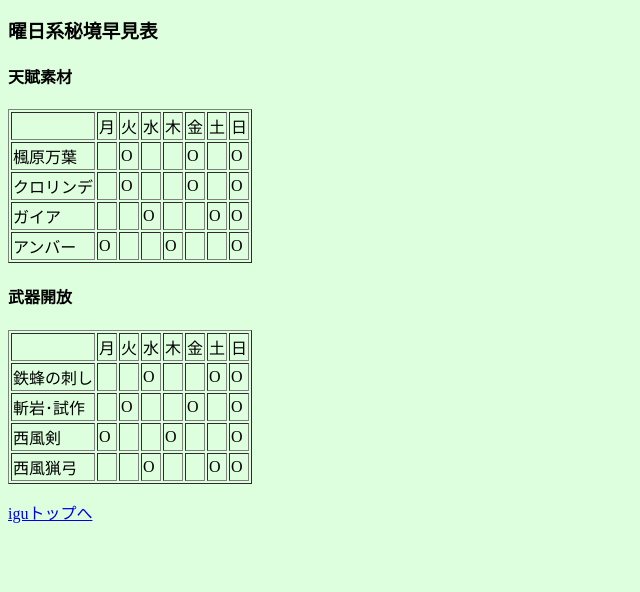
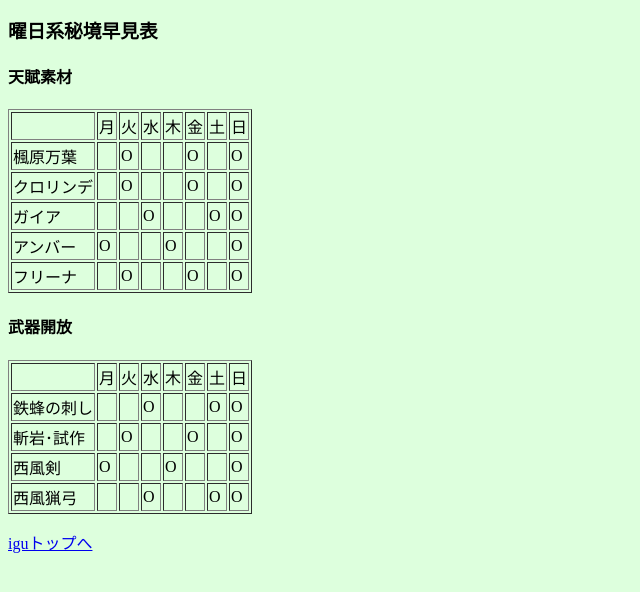
Before and after one commit to igu3256/igu3256.github.io, a plain HTML site: page game/genshin/index.html in a window 1280 px wide. Shown: the part 118-710 px from the top of the page, without its empty margins (0-640 px from the left). Drawn offline with Linux system fonts and the light colour scheme.

Commit message:
フリーナ追加...できてるはず

```diff
--- a/game/genshin/index.html
+++ b/game/genshin/index.html
@@ -1 +1 @@
-<title>原神のこと</title><body bgcolor=#ddffdd><h2>原神のこと</h2><table border=1><tr><td>UID(Asia)<td>889389449<tr><td>HoYoLAB<td><a href=http://hoyo.link/80GCFBAL?q=24E4nSA8AqZ>igu_3256</a></table><h3>曜日系秘境早見表</h3><h4>天賦素材</h4><table border=1><tr><td><td>月<td>火<td>水<td>木<td>金<td>土<td>日<tr><td>楓原万葉<td><td>O<td><td><td>O<td><td>O<tr><td>クロリンデ<td><td>O<td><td><td>O<td><td>O<tr><td>ガイア<td><td><td>O<td><td><td>O<td>O<tr><td>アンバー<td>O<td><td><td>O<td><td><td>O</table><h4>武器開放</h4><table border=1><tr><td><td>月<td>火<td>水<td>木<td>金<td>土<td>日<tr><td>鉄蜂の刺し<td><td><td>O<td><td><td>O<td>O<tr><td>斬岩･試作<td><td>O<td><td><td>O<td><td>O<tr><td>西風剣<td>O<td><td><td>O<td><td><td>O<tr><td>西風猟弓<td><td><td>O<td><td><td>O<td>O</table><p><a href=../../>iguトップへ
+<title>原神のこと</title><body bgcolor=#ddffdd><h2>原神のこと</h2><table border=1><tr><td>UID(Asia)<td>889389449<tr><td>HoYoLAB<td><a href=http://hoyo.link/80GCFBAL?q=24E4nSA8AqZ>igu_3256</a></table><h3>曜日系秘境早見表</h3><h4>天賦素材</h4><table border=1><tr><td><td>月<td>火<td>水<td>木<td>金<td>土<td>日<tr><td>楓原万葉<td><td>O<td><td><td>O<td><td>O<tr><td>クロリンデ<td><td>O<td><td><td>O<td><td>O<tr><td>ガイア<td><td><td>O<td><td><td>O<td>O<tr><td>アンバー<td>O<td><td><td>O<td><td><td>O<tr><td>フリーナ<td><td>O<td><td><td>O<td><td>O</table><h4>武器開放</h4><table border=1><tr><td><td>月<td>火<td>水<td>木<td>金<td>土<td>日<tr><td>鉄蜂の刺し<td><td><td>O<td><td><td>O<td>O<tr><td>斬岩･試作<td><td>O<td><td><td>O<td><td>O<tr><td>西風剣<td>O<td><td><td>O<td><td><td>O<tr><td>西風猟弓<td><td><td>O<td><td><td>O<td>O</table><p><a href=../../>iguトップへ
```
